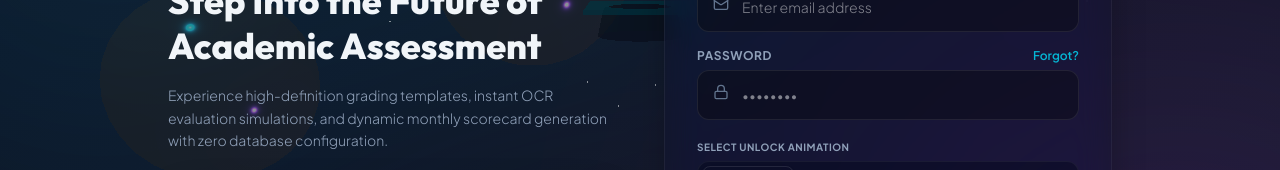
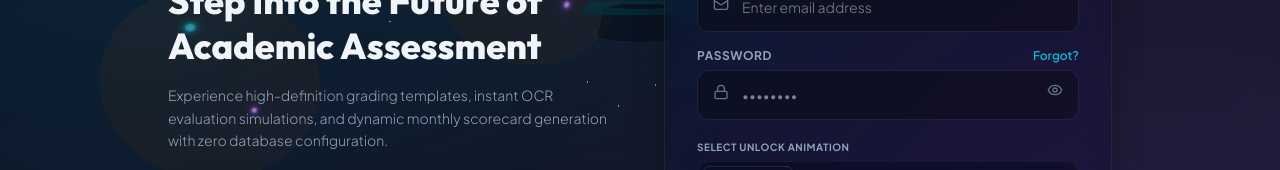
Before and after one commit to Debasis-Behera4143/TEST-SITE, a React (Vite) app: page /login in a window 1280 px wide. Shown: the part 293-463 px from the top of the page. Built offline with nearby package versions, Linux system fonts and the light colour scheme.

Commit message:
Add-password-eye-toggle-in-login

```diff
--- a/src/pages/Login.jsx
+++ b/src/pages/Login.jsx
@@ -4,7 +4,8 @@ import { useAuth } from '../context/AuthContext';
 import { supabase } from '../database/supabaseClient';
 import {
   GraduationCap, ArrowRight, ShieldCheck, Mail, Lock, Sparkles, User,
-  AlertCircle, Sun, Moon, Zap, ZapOff, UserPlus, BookOpen, Key
+  AlertCircle, Sun, Moon, Zap, ZapOff, UserPlus, BookOpen, Key,
+  Eye, EyeOff
 } from 'lucide-react';
 import { ThreeBackground } from '../components/ThreeBackground';
 import { LoginVault } from '../components/LoginVault';
@@ -24,6 +25,7 @@ export const Login = () => {
   // Input fields
   const [email, setEmail] = useState('');
   const [password, setPassword] = useState('');
+  const [showPassword, setShowPassword] = useState(false);
   const [name, setName] = useState('');
   const [regNumber, setRegNumber] = useState('');
 
@@ -317,16 +319,23 @@ export const Login = () => {
                 <div className="relative">
                   <Lock className="absolute left-4 top-3.5 h-4 w-4 text-slate-500" />
                   <input
-                    type="password"
+                    type={showPassword ? 'text' : 'password'}
                     required
                     minLength={6}
                     value={password}
                     onChange={(e) => setPassword(e.target.value)}
                     placeholder="••••••••"
-                    className={`w-full py-3.5 pl-11 pr-4 text-sm font-light rounded-xl ${
+                    className={`w-full py-3.5 pl-11 pr-12 text-sm font-light rounded-xl ${
                       theme === 'dark' ? 'glass-input-dark' : 'glass-input-light'
                     }`}
                   />
+                  <button
+                    type="button"
+                    onClick={() => setShowPassword(!showPassword)}
+                    className="absolute right-4 top-3 text-slate-500 hover:text-slate-700 dark:text-slate-400 dark:hover:text-slate-200 cursor-pointer"
+                  >
+                    {showPassword ? <EyeOff className="h-4 w-4" /> : <Eye className="h-4 w-4" />}
+                  </button>
                 </div>
               </div>
 
@@ -461,15 +470,22 @@ export const Login = () => {
                     <div className="relative">
                       <Lock className="absolute left-4 top-3.5 h-4 w-4 text-slate-500" />
                       <input
-                        type="password"
+                        type={showPassword ? 'text' : 'password'}
                         required
                         value={password}
                         onChange={(e) => setPassword(e.target.value)}
                         placeholder="••••••••"
-                        className={`w-full py-3.5 pl-11 pr-4 text-sm font-light rounded-xl ${
+                        className={`w-full py-3.5 pl-11 pr-12 text-sm font-light rounded-xl ${
                           theme === 'dark' ? 'glass-input-dark' : 'glass-input-light'
                         }`}
                       />
+                      <button
+                        type="button"
+                        onClick={() => setShowPassword(!showPassword)}
+                        className="absolute right-4 top-3 text-slate-500 hover:text-slate-700 dark:text-slate-400 dark:hover:text-slate-200 cursor-pointer"
+                      >
+                        {showPassword ? <EyeOff className="h-4 w-4" /> : <Eye className="h-4 w-4" />}
+                      </button>
                     </div>
                   </div>
                 </>
```
